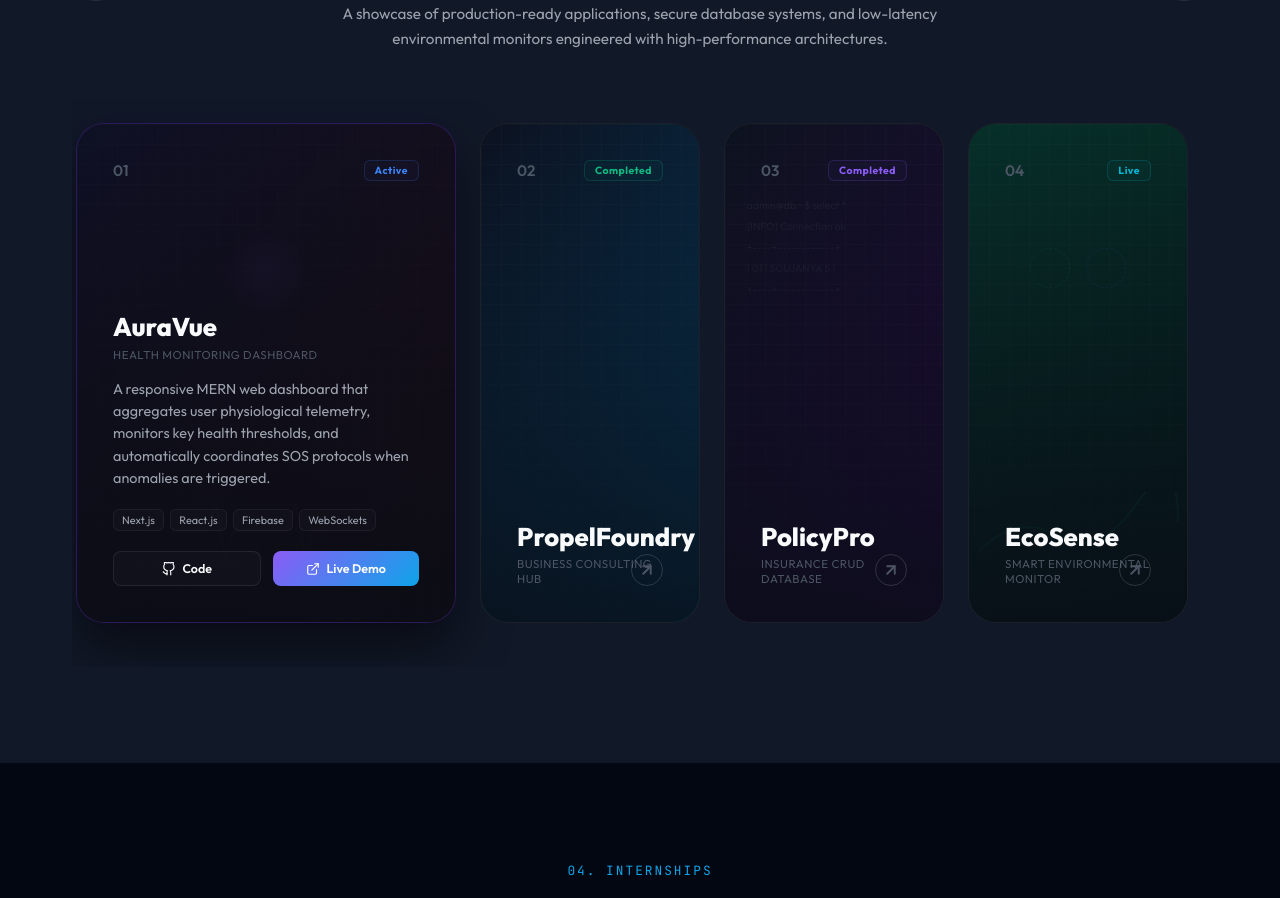
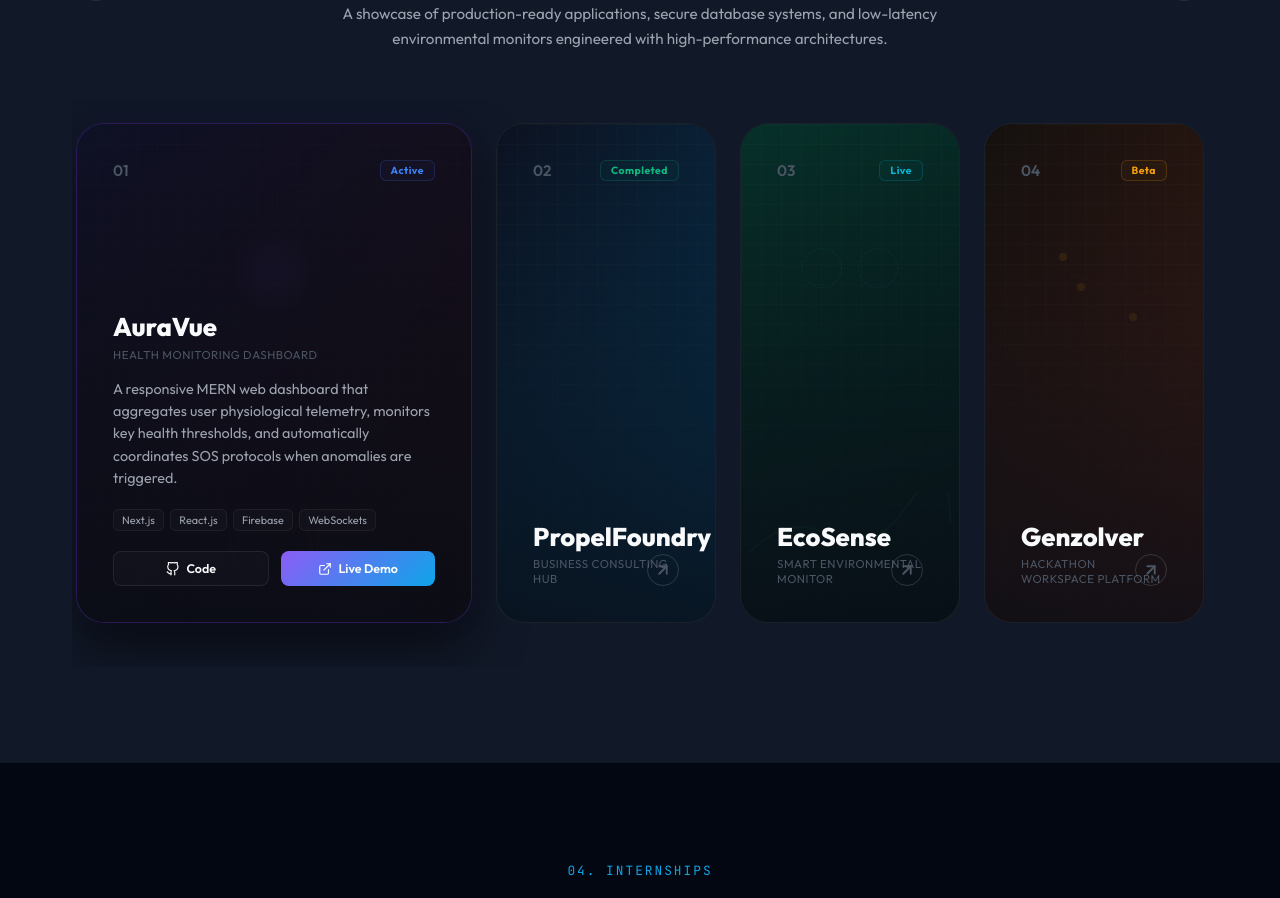
Before and after one commit to soujanya-7/Soujanya-Portfolio, a React (Vite) app: page / in a window 1280 px wide. Shown: the part 2720-3618 px from the top of the page. Built offline with nearby package versions, Linux system fonts and the light colour scheme.

Commit message:
feat: Remove PolicyPro project from dataset and adjust rendering indices

```diff
--- a/src/App.jsx
+++ b/src/App.jsx
@@ -49,22 +49,6 @@ const PROJECTS_DATA = [
       "Custom responsive design utilizing curated, clean layout standards",
       "Smooth modern interaction triggers and transitions built in pure CSS/React",
       "High performance SEO scores and structured client contact endpoints"
-    ]
-  },
-  {
-    title: "PolicyPro",
-    subtitle: "Insurance CRUD Database",
-    desc: "A robust Java-based database administration console engineered to perform reliable create, read, update, and delete actions on insurance profiles, schemas, and policy listings.",
-    tech: ["Java", "MySQL", "JDBC", "Console CLI"],
-    status: "Completed",
-    statusColor: "#8b5cf6",
-    url: "https://policypro.db.local",
-    github: "https://github.com/soujanya-s",
-    demo: "#",
-    highlights: [
-      "Features a strict transactional CLI interface with complete validation checks",
-      "Engineered clean database schemas with optimized query execution indexing",
-      "Adheres strictly to traditional Object-Oriented Controller architectures"
     ]
   },
   {
@@ -1340,18 +1324,6 @@ function App() {
                         </div>
                       )}
                       {idx === 2 && (
-                        <div className="bg-art-graphic policypro-art font-mono">
-                          <div className="mesh-grid" />
-                          <div className="terminal-lines-art">
-                            <span>admin@db:~$ select *</span>
-                            <span>[INFO] Connection ok</span>
-                            <span>+----+------------+</span>
-                            <span>| 01 | SOUJANYA S |</span>
-                            <span>+----+------------+</span>
-                          </div>
-                        </div>
-                      )}
-                      {idx === 3 && (
                         <div className="bg-art-graphic ecosense-art">
                           <div className="mesh-grid" />
                           <div className="circular-dials">
@@ -1368,7 +1340,7 @@ function App() {
                           </svg>
                         </div>
                       )}
-                      {idx === 4 && (
+                      {idx === 3 && (
                         <div className="bg-art-graphic genzolver-art">
                           <div className="mesh-grid" />
                           <div className="network-nodes">
```
